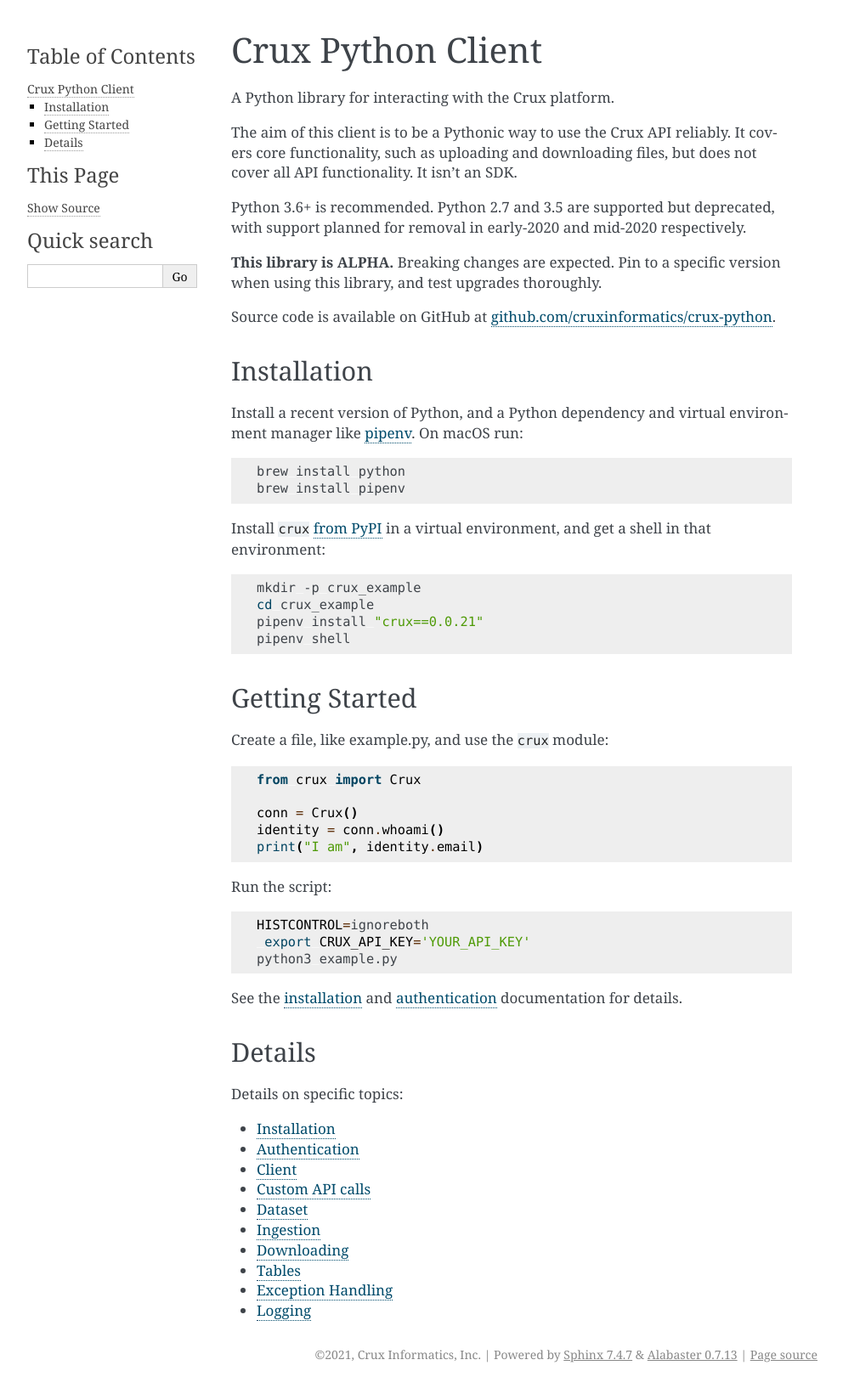
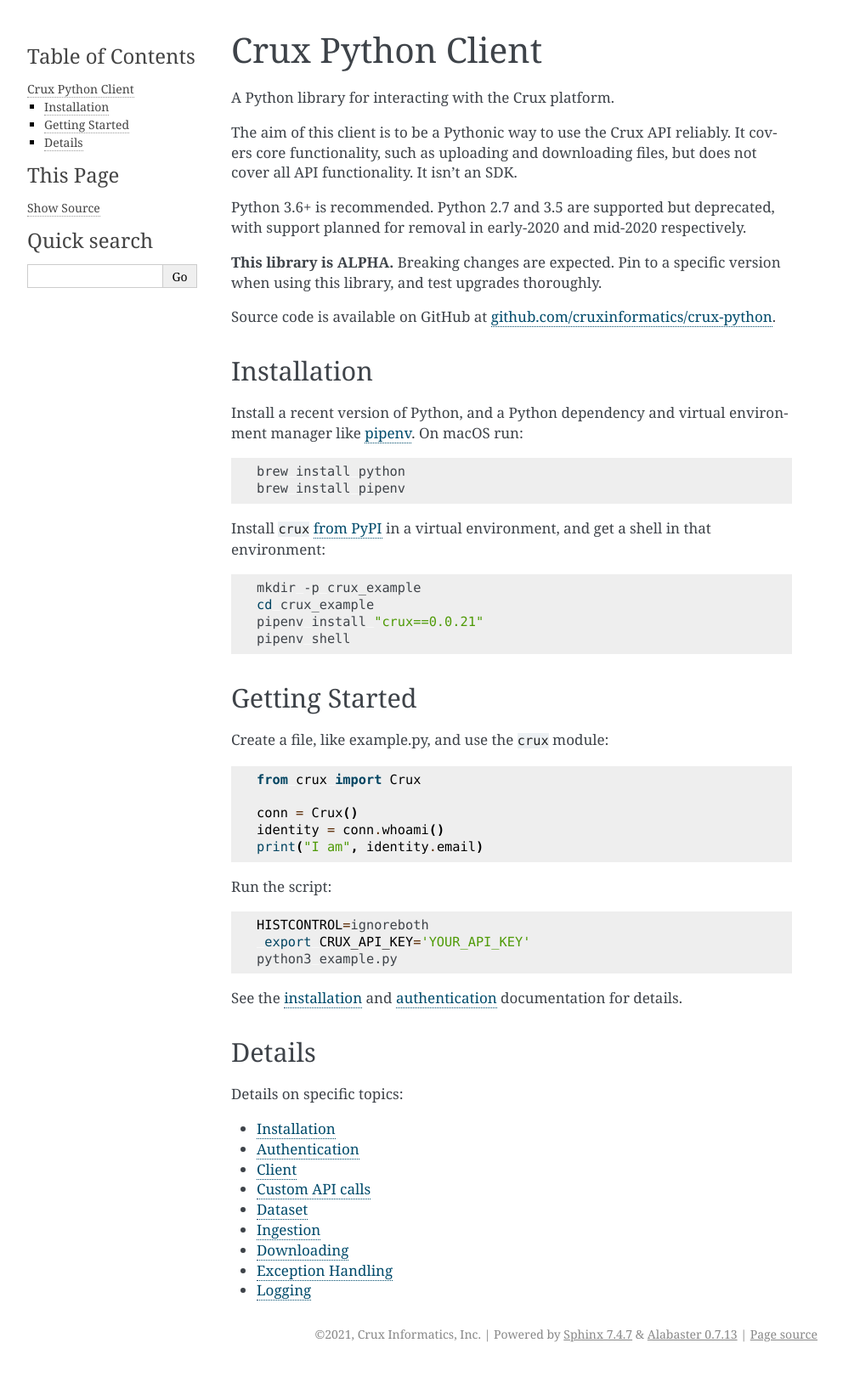
Before and after one commit to cruxinformatics/crux-python, a Sphinx documentation site: the page built from docs/index.md, in a window 1280 px wide. Shown: the whole page at 85% size, without its empty margins (148-1140 px from the left). Built offline with Sphinx 7.4.7, drawn with Linux system fonts in a browser that asks for light colours; pages that are not in the unit, such as notebooks, are missing from menus; after the commit the page ends 1610 px from its top, so only the background shows below that.

Commit message:
hide tables.md

```diff
--- a/docs/index.md
+++ b/docs/index.md
@@ -59,7 +59,6 @@
 - [Dataset](dataset.md)
 - [Ingestion](ingestion.md)
 - [Downloading](downloading.md)
-- [Tables](tables.md)
 - [Exception Handling](exception_handling.md)
 - [Logging](logging.md)
 - [API Reference](modules.rst)
```
Also changed, not shown: docs/_tables.md (renamed from docs/tables.md).
